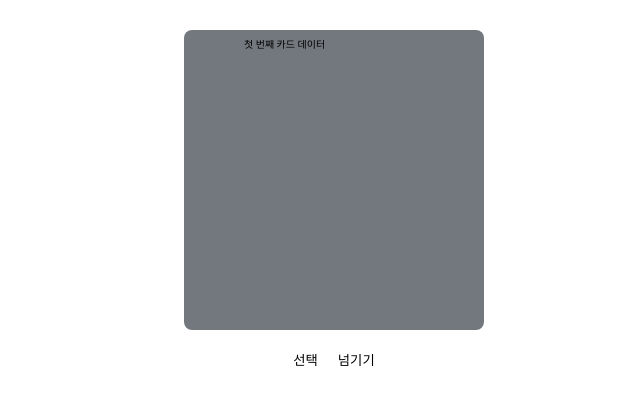
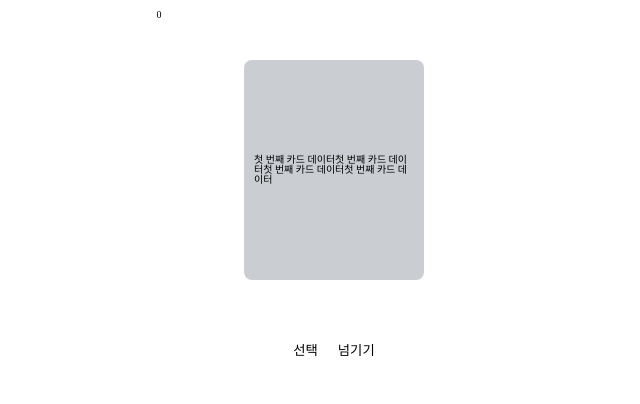
Before and after one commit to NOW-SOPT-SOPKATHON-WEB-TEAM5/WEB, a React (Vite) app in the folder sopkathon/: page /question in a window 1280 px wide. Shown: the top 404 px of the page, without its empty margins (306-946 px from the left). Built offline with nearby package versions, Linux system fonts and the light colour scheme.

Commit message:
feat: 선택하면 progress 증가

```diff
--- /dev/null
+++ b/sopkathon/src/components/QuestionCard/ProgressState.jsx
@@ -0,0 +1,5 @@
+const ProgressState = ({ progress }) => {
+  return <div>{progress}</div>;
+};
+
+export default ProgressState;
--- a/sopkathon/src/components/QuestionCard/Question.jsx
+++ b/sopkathon/src/components/QuestionCard/Question.jsx
@@ -4,41 +4,39 @@ import 'slick-carousel/slick/slick-theme.css';
 import 'slick-carousel/slick/slick.css';
 import styled from 'styled-components';
 
-const Question = () => {
+const Question = ({ setProgress }) => {
   const cards = [
     {
       id: 1,
-      data: '첫 번째 카드 데이터',
+      data: '첫 번째 카드 데이터첫 번째 카드 데이터첫 번째 카드 데이터첫 번째 카드 데이터',
     },
     {
       id: 2,
-      data: '두 번째 카드 데이터',
+      data: '두 번째 카드 데이터두 번째 카드 데이터두 번째 카드 데이터두 번째 카드 데이터',
     },
     {
       id: 3,
-      data: '세 번째 카드 데이터',
+      data: '세 번째 카드 데이터세 번째 카드 데이터세 번째 카드 데이터세 번째 카드 데이터',
     },
   ];
-  const [displayedCards, setDisplayedCards] = useState([cards[0]]); // 초기 카드 데이터
+  const [displayedCards, setDisplayedCards] = useState([cards[0]]);
   const [currentIndex, setCurrentIndex] = useState(0);
   const sliderRef = useRef(null);
 
-  // post & get
   const handleApprove = async () => {
-    // 서버로부터 데이터 가져오기
     try {
       const nextIndex = currentIndex + 1;
       if (nextIndex < cards.length) {
         setDisplayedCards((prevCards) => [...prevCards, cards[nextIndex]]);
         setCurrentIndex(nextIndex);
         sliderRef.current.slickGoTo(nextIndex);
+        setProgress((prev) => prev + 1);
       }
     } catch (error) {
       console.error('데이터를 가져오는 중 오류 발생:', error);
     }
   };
 
-  // get만
   const handleNextCard = async () => {
     try {
       const nextIndex = currentIndex + 1;
@@ -55,11 +53,10 @@ const Question = () => {
   const settings = {
     dots: false,
     infinite: false,
-    speed: 500,
-    arrows: false,
-    centerMode: true,
+    speed: 200,
     slidesToShow: 1,
     slidesToScroll: 1,
+    centerMode: true,
     afterChange: (index) => setCurrentIndex(index),
   };
 
@@ -67,9 +64,9 @@ const Question = () => {
     <CardWrapper>
       <SliderWrapper ref={sliderRef} {...settings}>
         {displayedCards.map((card, index) => (
-          <div key={index}>
+          <Slide key={index} $isActive={index === currentIndex}>
             <h3>{card.data}</h3>
-          </div>
+          </Slide>
         ))}
       </SliderWrapper>
       <ButtonWrapper>
@@ -93,10 +90,31 @@ const CardWrapper = styled.section`
 
 const SliderWrapper = styled(Slider)`
   width: 30rem;
-  height: 30rem;
+  .slick-slide > div {
+    padding: 0 1rem;
+  }
+  .slick-track {
+    height: 25rem;
+  }
+  .slick-list {
+    padding: 1rem;
+  }
+`;
+
+const Slide = styled.div`
   padding: 1rem;
   border-radius: 0.8rem;
-  background-color: ${({ theme }) => theme.colors.gray600};
+  background-color: ${({ theme }) => theme.colors.gray400};
+  transition: opacity 0.3s;
+  opacity: ${({ $isActive }) => ($isActive ? 1 : 0.5)};
+
+  h3 {
+    height: 20rem;
+    border-radius: 0.8rem;
+    display: flex;
+    justify-content: center;
+    align-items: center;
+  }
 `;
 
 const ButtonWrapper = styled.section`
--- a/sopkathon/src/pages/QuestionCard.jsx
+++ b/sopkathon/src/pages/QuestionCard.jsx
@@ -1,11 +1,20 @@
+import { useState } from 'react';
+import styled from 'styled-components';
+import ProgressState from '../components/QuestionCard/ProgressState';
 import Question from '../components/QuestionCard/Question';
 
 const QuestionCard = () => {
+  const [progress, setProgress] = useState(0);
   return (
-    <>
-      <Question />
-    </>
+    <QuestionCardWrapper>
+      <ProgressState progress={progress} />
+      <Question setProgress={setProgress} />
+    </QuestionCardWrapper>
   );
 };
 
 export default QuestionCard;
+
+const QuestionCardWrapper = styled.div`
+  padding: 1rem;
+`;
```
